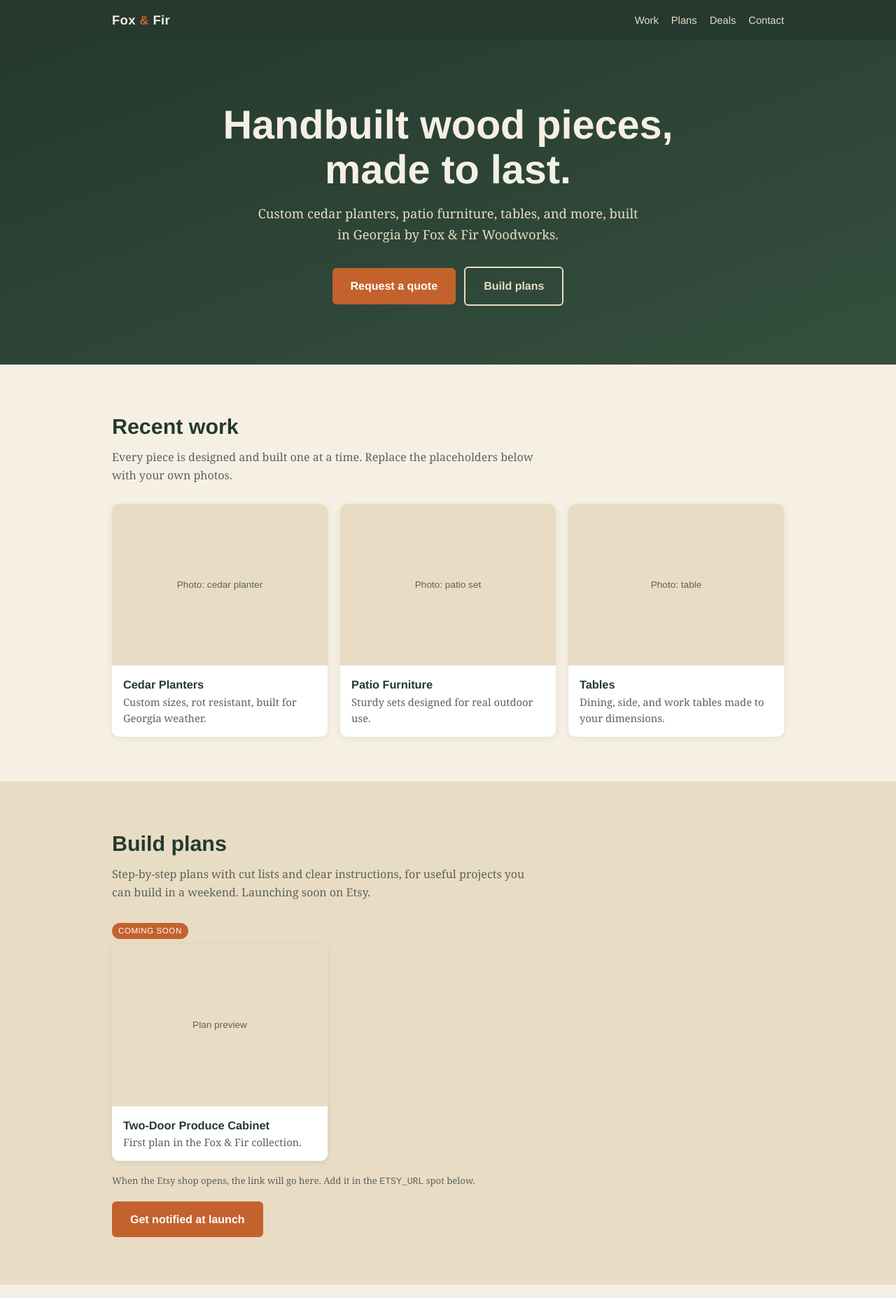
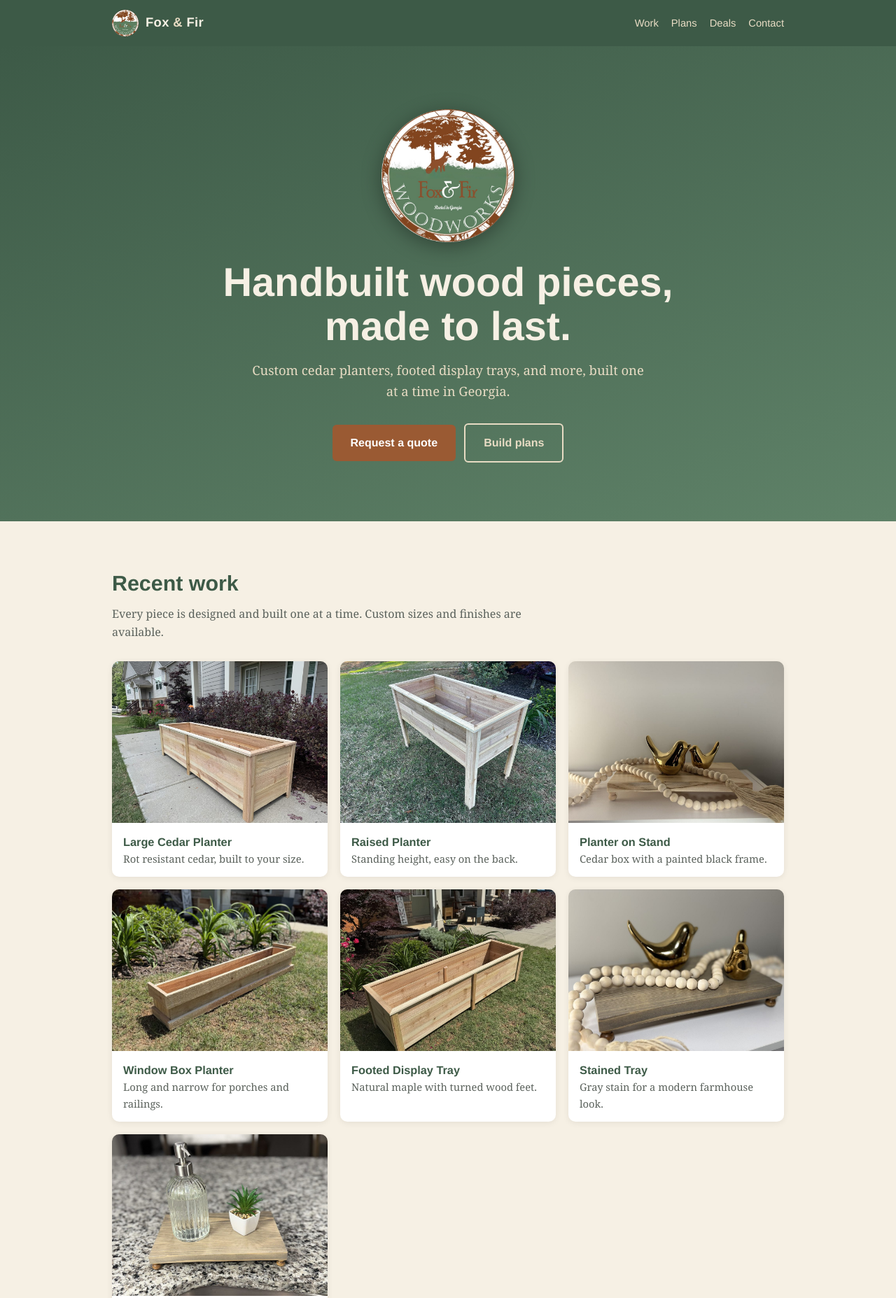
Before and after one commit to kdenny657/foxandfir, a plain HTML site: page index.html in a window 1280 px wide. Shown: the top 1855 px of the page at 70% size. Drawn offline with Linux system fonts and the light colour scheme.

Commit message:
Add logo, photos, Etsy link, and working quote form
Co-Authored-By: Claude Sonnet 5.5 <noreply@anthropic.com>
Claude-Session: https://claude.ai/code/session_01QjBWF1VhG457YubFbJTBds

```diff
--- a/index.html
+++ b/index.html
@@ -3,10 +3,11 @@
 <head>
 <meta charset="utf-8">
 <meta name="viewport" content="width=device-width, initial-scale=1">
-<title>Fox &amp; Fir Woodworks | Custom Cedar Planters, Furniture &amp; Build Plans</title>
-<meta name="description" content="Custom handcrafted woodworking in Georgia: cedar planters, patio furniture, tables, and step-by-step build plans.">
+<title>Fox &amp; Fir Woodworks | Custom Cedar Planters &amp; Handmade Wood Decor, Georgia</title>
+<link rel="icon" href="images/favicon.png">
+<meta name="description" content="Rooted in Georgia. Custom cedar planters, footed display trays, and handmade wood pieces, plus step-by-step build plans.">
 <style>
-:root{--fir:#25392f;--fir2:#35503f;--fox:#c4622d;--cream:#f6f0e4;--sand:#e8dcc4;--ink:#1f2420;--muted:#5b625c}
+:root{--fir:#3d5a47;--fir2:#5f8268;--fox:#7a4a2b;--cream:#f6f0e4;--sand:#e8dcc4;--ink:#1f2420;--muted:#5b625c}
 *{box-sizing:border-box;margin:0;padding:0}
 html{scroll-behavior:smooth}
 body{font-family:Georgia,'Times New Roman',serif;background:var(--cream);color:var(--ink);line-height:1.6}
@@ -16,20 +17,20 @@ a{color:var(--fox)}
 header{background:var(--fir);position:sticky;top:0;z-index:10}
 .nav{display:flex;justify-content:space-between;align-items:center;padding:14px 20px;max-width:1000px;margin:0 auto}
 .logo{color:var(--cream);font-weight:700;font-size:1.15rem;letter-spacing:.02em;text-decoration:none;font-family:'Helvetica Neue',Arial,sans-serif}
-.logo span{color:var(--fox)}
+
 .nav div a{color:var(--sand);text-decoration:none;margin-left:18px;font-size:.92rem}
 .nav div a:hover{color:#fff}
 .hero{background:linear-gradient(160deg,var(--fir),var(--fir2));color:var(--cream);padding:90px 0 80px;text-align:center}
 .hero h1{font-size:clamp(2.2rem,6vw,3.6rem);line-height:1.1;margin-bottom:16px}
 .hero p{max-width:560px;margin:0 auto 28px;color:var(--sand);font-size:1.15rem}
-.btn{display:inline-block;background:var(--fox);color:#fff;text-decoration:none;padding:13px 26px;border-radius:6px;font-weight:600;margin:4px}
+.btn{display:inline-block;background:#9a5a33;color:#fff;text-decoration:none;padding:13px 26px;border-radius:6px;font-weight:600;margin:4px}
 .btn.alt{background:transparent;border:2px solid var(--sand);color:var(--sand)}
 section{padding:64px 0}
 section h2{font-size:1.9rem;color:var(--fir);margin-bottom:8px}
 .lead{color:var(--muted);margin-bottom:28px;max-width:620px}
 .grid{display:grid;grid-template-columns:repeat(auto-fill,minmax(250px,1fr));gap:18px}
 .card{background:#fff;border-radius:10px;overflow:hidden;box-shadow:0 2px 10px rgba(0,0,0,.07)}
-.ph{aspect-ratio:4/3;background:var(--sand) center/cover;display:flex;align-items:center;justify-content:center;color:var(--muted);font-family:Arial,sans-serif;font-size:.85rem}
+.ph{aspect-ratio:4/3;background:var(--sand) center/cover no-repeat;display:flex;align-items:center;justify-content:center;color:var(--muted);font-family:Arial,sans-serif;font-size:.85rem}
 .card .body{padding:14px 16px}
 .card h3{font-size:1.02rem;color:var(--fir)}
 .card p{font-size:.92rem;color:var(--muted)}
@@ -48,26 +49,31 @@ footer{background:var(--fir);color:var(--sand);text-align:center;padding:28px 20
 </head>
 <body>
 <header><div class="nav">
-  <a class="logo" href="#top">Fox <span>&amp;</span> Fir</a>
+  <a class="logo" href="#top"><img src="images/logo.png" alt="" style="height:38px;width:38px;vertical-align:middle;margin-right:10px">Fox <span style="color:#e8dcc4">&amp;</span> Fir</a>
   <div><a href="#work">Work</a><a href="#plans">Plans</a><a href="#deals">Deals</a><a href="#contact">Contact</a></div>
 </div></header>
 
 <div class="hero" id="top"><div class="wrap">
+  <img src="images/logo.png" alt="Fox &amp; Fir Woodworks, Rooted in Georgia" style="width:190px;height:190px;margin-bottom:18px;filter:drop-shadow(0 6px 14px rgba(0,0,0,.35))">
   <h1>Handbuilt wood pieces,<br>made to last.</h1>
-  <p>Custom cedar planters, patio furniture, tables, and more, built in Georgia by Fox &amp; Fir Woodworks.</p>
+  <p>Custom cedar planters, footed display trays, and more, built one at a time in Georgia.</p>
   <a class="btn" href="#contact">Request a quote</a>
   <a class="btn alt" href="#plans">Build plans</a>
 </div></div>
 
 <section id="work"><div class="wrap">
   <h2>Recent work</h2>
-  <p class="lead">Every piece is designed and built one at a time. Replace the placeholders below with your own photos.</p>
+  <p class="lead">Every piece is designed and built one at a time. Custom sizes and finishes are available.</p>
   <div class="grid">
-    <div class="card"><div class="ph" style="background-image:url('images/planter.jpg')">Photo: cedar planter</div><div class="body"><h3>Cedar Planters</h3><p>Custom sizes, rot resistant, built for Georgia weather.</p></div></div>
-    <div class="card"><div class="ph" style="background-image:url('images/patio.jpg')">Photo: patio set</div><div class="body"><h3>Patio Furniture</h3><p>Sturdy sets designed for real outdoor use.</p></div></div>
-    <div class="card"><div class="ph" style="background-image:url('images/table.jpg')">Photo: table</div><div class="body"><h3>Tables</h3><p>Dining, side, and work tables made to your dimensions.</p></div></div>
+    <div class="card"><div class="ph" style="background-image:url('images/planter-large.jpg')" role="img" aria-label="Large cedar planter box"></div><div class="body"><h3>Large Cedar Planter</h3><p>Rot resistant cedar, built to your size.</p></div></div>
+    <div class="card"><div class="ph" style="background-image:url('images/planter-raised.jpg')" role="img" aria-label="Raised cedar planter on legs"></div><div class="body"><h3>Raised Planter</h3><p>Standing height, easy on the back.</p></div></div>
+    <div class="card"><div class="ph" style="background-image:url('images/planter-stand.jpg')" role="img" aria-label="Cedar planter on black stand"></div><div class="body"><h3>Planter on Stand</h3><p>Cedar box with a painted black frame.</p></div></div>
+    <div class="card"><div class="ph" style="background-image:url('images/planter-window.jpg')" role="img" aria-label="Long cedar window box planter"></div><div class="body"><h3>Window Box Planter</h3><p>Long and narrow for porches and railings.</p></div></div>
+    <div class="card"><div class="ph" style="background-image:url('images/tray-maple.jpg')" role="img" aria-label="Footed maple display tray with decor"></div><div class="body"><h3>Footed Display Tray</h3><p>Natural maple with turned wood feet.</p></div></div>
+    <div class="card"><div class="ph" style="background-image:url('images/tray-gray.jpg')" role="img" aria-label="Gray stained footed tray"></div><div class="body"><h3>Stained Tray</h3><p>Gray stain for a modern farmhouse look.</p></div></div>
+    <div class="card"><div class="ph" style="background-image:url('images/tray-sink.jpg')" role="img" aria-label="Wood tray under soap dispenser"></div><div class="body"><h3>Kitchen &amp; Bath Tray</h3><p>Keeps the counter tidy and looking good.</p></div></div>
   </div>
-</div></section>
+  </div></section>
 
 <section id="plans" class="alt-bg"><div class="wrap">
   <h2>Build plans</h2>
@@ -76,8 +82,7 @@ footer{background:var(--fir);color:var(--sand);text-align:center;padding:28px 20
   <div class="grid">
     <div class="card"><div class="ph">Plan preview</div><div class="body"><h3>Two-Door Produce Cabinet</h3><p>First plan in the Fox &amp; Fir collection.</p></div></div>
   </div>
-  <p class="note">When the Etsy shop opens, the link will go here. Add it in the <code>ETSY_URL</code> spot below.</p>
-  <p style="margin-top:14px"><a class="btn" id="etsy" href="#contact" style="margin-left:0">Get notified at launch</a></p>
+    <p style="margin-top:14px"><a class="btn" id="etsy" href="#contact" style="margin-left:0">Get notified at launch</a></p>
 </div></section>
 
 <section id="deals"><div class="wrap">
@@ -91,8 +96,10 @@ footer{background:var(--fir);color:var(--sand);text-align:center;padding:28px 20
 <section id="contact" class="alt-bg"><div class="wrap">
   <h2>Request a quote</h2>
   <p class="lead">Tell me what you have in mind: size, wood, and where it will live.</p>
-  <!-- Replace YOUR_FORM_ID with a free Formspree form ID (formspree.io) -->
-  <form action="https://formspree.io/f/YOUR_FORM_ID" method="POST">
+  <form action="https://formsubmit.co/foxandfirwoodworks@gmail.com" method="POST">
+    <input type="hidden" name="_subject" value="New Fox &amp; Fir quote request">
+    <input type="hidden" name="_captcha" value="true">
+    <input type="text" name="_honey" style="display:none" tabindex="-1" autocomplete="off">
     <input name="name" placeholder="Your name" required>
     <input name="email" type="email" placeholder="Email" required>
     <textarea name="message" rows="5" placeholder="Project details" required></textarea>
@@ -100,13 +107,13 @@ footer{background:var(--fir);color:var(--sand);text-align:center;padding:28px 20
   </form>
 </div></section>
 
-<footer>&copy; <span id="yr"></span> Fox &amp; Fir Woodworks &middot; Georgia</footer>
+<footer>&copy; <span id="yr"></span> Fox &amp; Fir Woodworks &middot; Lawrenceville, Georgia &middot; <a href="https://www.etsy.com/shop/FoxAndFirWoodworks" style="color:#e8dcc4">Etsy</a></footer>
 
 <script>
 document.getElementById('yr').textContent=new Date().getFullYear();
 // ETSY_URL: set to your shop link when ready, e.g. 'https://www.etsy.com/shop/FoxAndFirWoodworks'
-var ETSY_URL='';
-if(ETSY_URL){var e=document.getElementById('etsy');e.href=ETSY_URL;e.textContent='Shop plans on Etsy'}
+var ETSY_URL='https://www.etsy.com/shop/FoxAndFirWoodworks';
+if(ETSY_URL){var e=document.getElementById('etsy');e.href=ETSY_URL;e.textContent='Visit our Etsy shop';e.target='_blank';e.rel='noopener'}
 fetch('deals.json').then(r=>r.json()).then(d=>{
   var g=document.getElementById('dealgrid');g.innerHTML='';
   if(!d.deals||!d.deals.length){g.innerHTML='<p class="note">New deals are posted weekly. Check back soon.</p>';return}
```
Also changed, not shown: images/favicon.png (added), images/logo.png (added), images/planter-large.jpg (added), images/planter-raised.jpg (added), images/planter-stand.jpg (added), images/planter-window.jpg (added), images/tray-gray.jpg (added), images/tray-maple.jpg (added), images/tray-sink.jpg (added).
